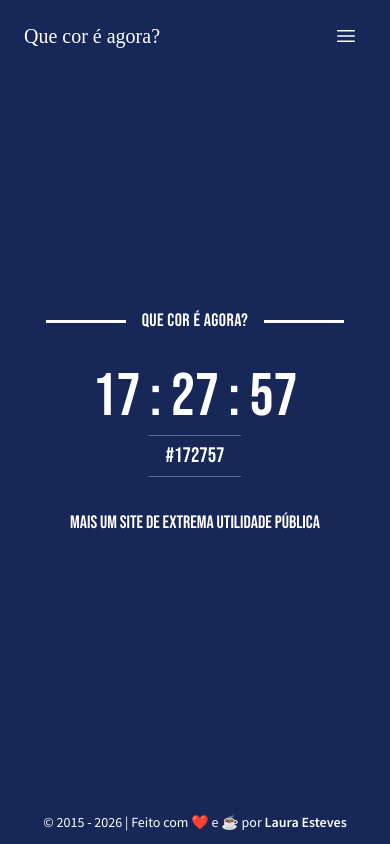
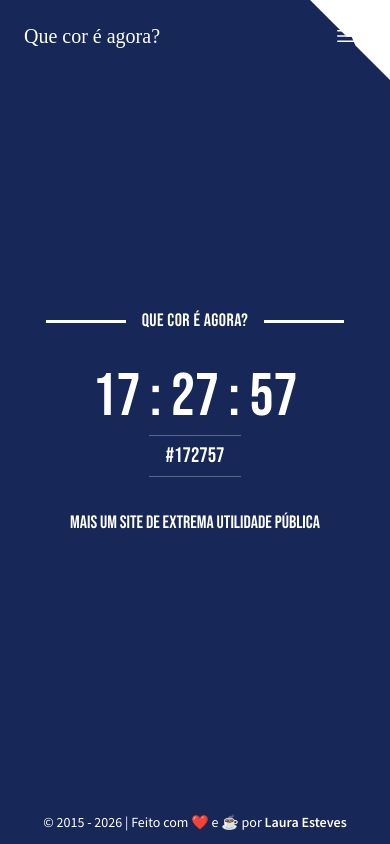
Before and after one commit to lauralesteves/quecoreagora.lauraesteves.com, a React (Vite) app: page / in a window 390 px wide. Built offline with nearby package versions, Linux system fonts and the light colour scheme; the HTML template or start-up script is replaced by a standard one; a web font is replaced by a local one.

Commit message:
feat: add GitHub corner with octocat wave animation
White SVG octocat in top-right corner linking to the repo.
Arm waves on hover (desktop) and on load (mobile).
Based on tholman/github-corners.

```diff
--- a/src/App.tsx
+++ b/src/App.tsx
@@ -1,10 +1,12 @@
 import { ColorDisplay } from './components/ColorDisplay/ColorDisplay';
 import { Footer } from './components/Footer/Footer';
+import { GithubCorner } from './components/GithubCorner/GithubCorner';
 import { Navbar } from './components/Navbar/Navbar';
 
 function App() {
   return (
     <div className="flex flex-col h-dvh">
+      <GithubCorner />
       <Navbar />
       <ColorDisplay />
       <Footer />
--- /dev/null
+++ b/src/components/GithubCorner/GithubCorner.css
@@ -0,0 +1,37 @@
+.github-corner svg {
+  fill: white;
+  color: transparent;
+  position: fixed;
+  top: 0;
+  right: 0;
+  border: 0;
+  z-index: 100;
+}
+
+.github-corner:hover .octo-arm {
+  animation: octocat-wave 560ms ease-in-out;
+}
+
+@keyframes octocat-wave {
+  0%,
+  100% {
+    transform: rotate(0);
+  }
+  20%,
+  60% {
+    transform: rotate(-25deg);
+  }
+  40%,
+  80% {
+    transform: rotate(10deg);
+  }
+}
+
+@media (max-width: 500px) {
+  .github-corner:hover .octo-arm {
+    animation: none;
+  }
+  .github-corner .octo-arm {
+    animation: octocat-wave 560ms ease-in-out;
+  }
+}
--- /dev/null
+++ b/src/components/GithubCorner/GithubCorner.tsx
@@ -0,0 +1,29 @@
+import './GithubCorner.css';
+
+export function GithubCorner() {
+  return (
+    <a
+      href="https://github.com/lauralesteves/quecoreagora.lauraesteves.com"
+      className="github-corner"
+      aria-label="View source on GitHub"
+      target="_blank"
+      rel="noreferrer"
+    >
+      <span className="sr-only">View source on GitHub</span>
+      <svg width="80" height="80" viewBox="0 0 250 250" aria-hidden="true">
+        <path d="M0,0 L115,115 L130,115 L142,142 L250,250 L250,0 Z" />
+        <path
+          d="M128.3,109.0 C113.8,99.7 119.0,89.6 119.0,89.6 C122.0,82.7 120.5,78.6 120.5,78.6 C119.2,72.0 123.4,76.3 123.4,76.3 C127.3,80.9 125.5,87.3 125.5,87.3 C122.9,97.6 130.6,101.9 134.4,103.2"
+          fill="currentColor"
+          style={{ transformOrigin: '130px 106px' }}
+          className="octo-arm"
+        />
+        <path
+          d="M115.0,115.0 C114.9,115.1 118.7,116.5 119.8,115.4 L133.7,101.6 C136.9,99.2 139.9,98.4 142.2,98.6 C133.8,88.0 127.5,74.4 143.8,58.0 C148.5,53.4 154.0,51.2 159.7,51.0 C160.3,49.4 163.2,43.6 171.4,40.1 C171.4,40.1 176.1,42.5 178.8,56.2 C183.1,58.6 187.2,61.8 190.9,65.4 C194.5,69.0 197.7,73.2 200.1,77.6 C213.8,80.2 216.3,84.9 216.3,84.9 C212.7,93.1 206.9,96.0 205.4,96.6 C205.1,102.4 203.0,107.8 198.3,112.5 C181.9,128.9 168.3,122.5 157.7,114.1 C157.9,116.9 156.7,120.9 152.7,124.9 L141.0,136.5 C139.8,137.7 141.6,141.9 141.8,141.8 Z"
+          fill="currentColor"
+          className="octo-body"
+        />
+      </svg>
+    </a>
+  );
+}
```
